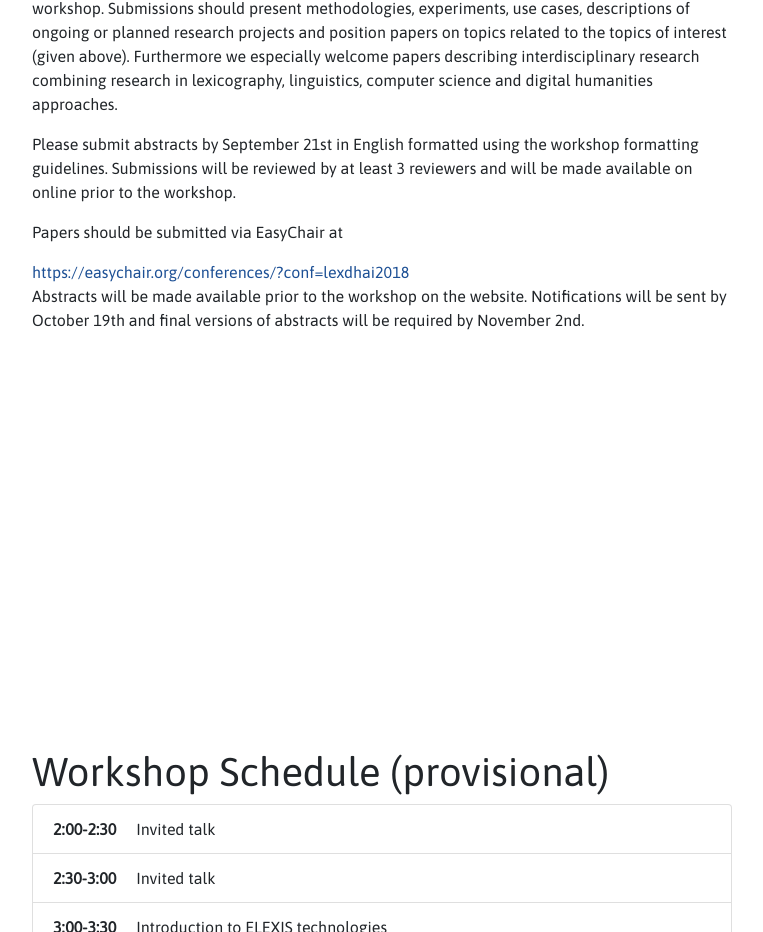
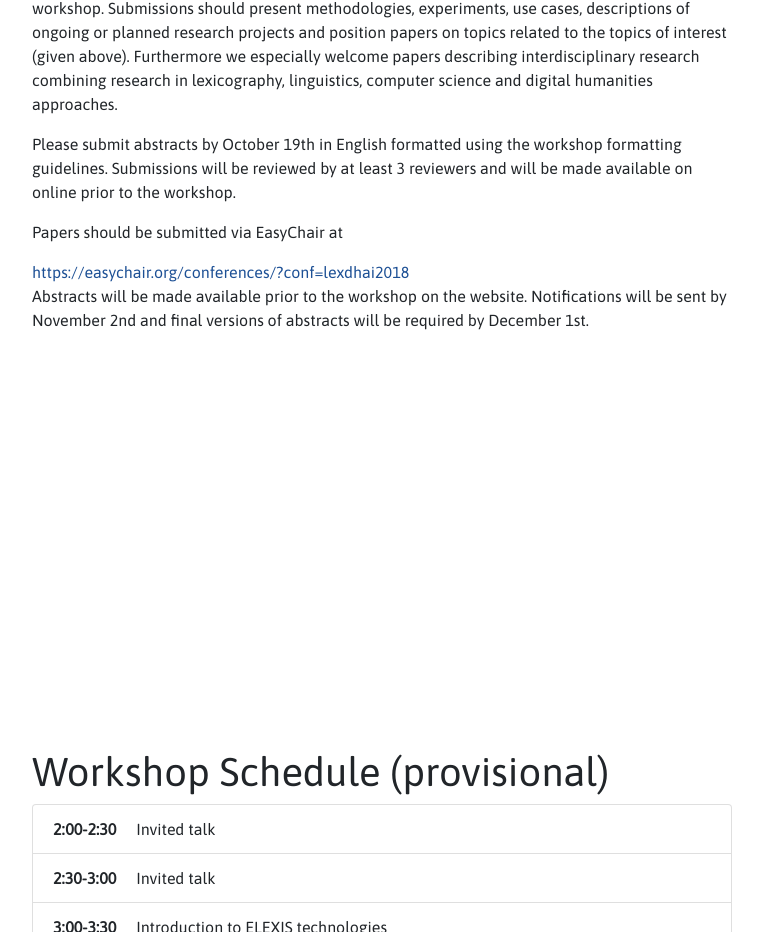
Before and after one commit to jmccrae/lexdhai, a plain HTML site: page index.html in a window 1280 px wide. Shown: the part 2660-3592 px from the top of the page, without its empty margins (288-1051 px from the left). Drawn offline with nearby package versions, Linux system fonts and the light colour scheme.

Commit message:
Updated dates

```diff
--- a/index.html
+++ b/index.html
@@ -186,12 +186,12 @@ The workshop has three main aims, firstly we will invite speakers from existing
                     <h1>Call for Papers</h1>
                     <p>We welcome submissions of abstracts of up to 500 words that will be presented as posters at the workshop. Submissions should present methodologies, experiments, use cases, descriptions of ongoing or planned research projects and position papers on topics related to the topics of interest (given above). Furthermore we especially welcome papers describing interdisciplinary research combining research in lexicography, linguistics, computer science and digital humanities approaches.</p>
 
-                    <p>Please submit abstracts by September 21st in English formatted using the workshop formatting guidelines. Submissions will be reviewed by at least 3 reviewers and will be made available on online prior to the workshop.</p>
+                    <p>Please submit abstracts by October 19th in English formatted using the workshop formatting guidelines. Submissions will be reviewed by at least 3 reviewers and will be made available on online prior to the workshop.</p>
 
                     <p>Papers should be submitted via EasyChair at</p>
                     <span class="linkquote"><a href="https://easychair.org/conferences/?conf=lexdhai2018">https://easychair.org/conferences/?conf=lexdhai2018</a></span>
 
-                    <p>Abstracts will be made available prior to the workshop on the website. Notifications will be sent by October 19th and final versions of abstracts will be required by November 2nd.</p>
+                    <p>Abstracts will be made available prior to the workshop on the website. Notifications will be sent by November 2nd and final versions of abstracts will be required by December 1st.</p>
                 </div>
             </section>
             <section class="p-3 p-lg-5 d-column" id="schedule">
```
